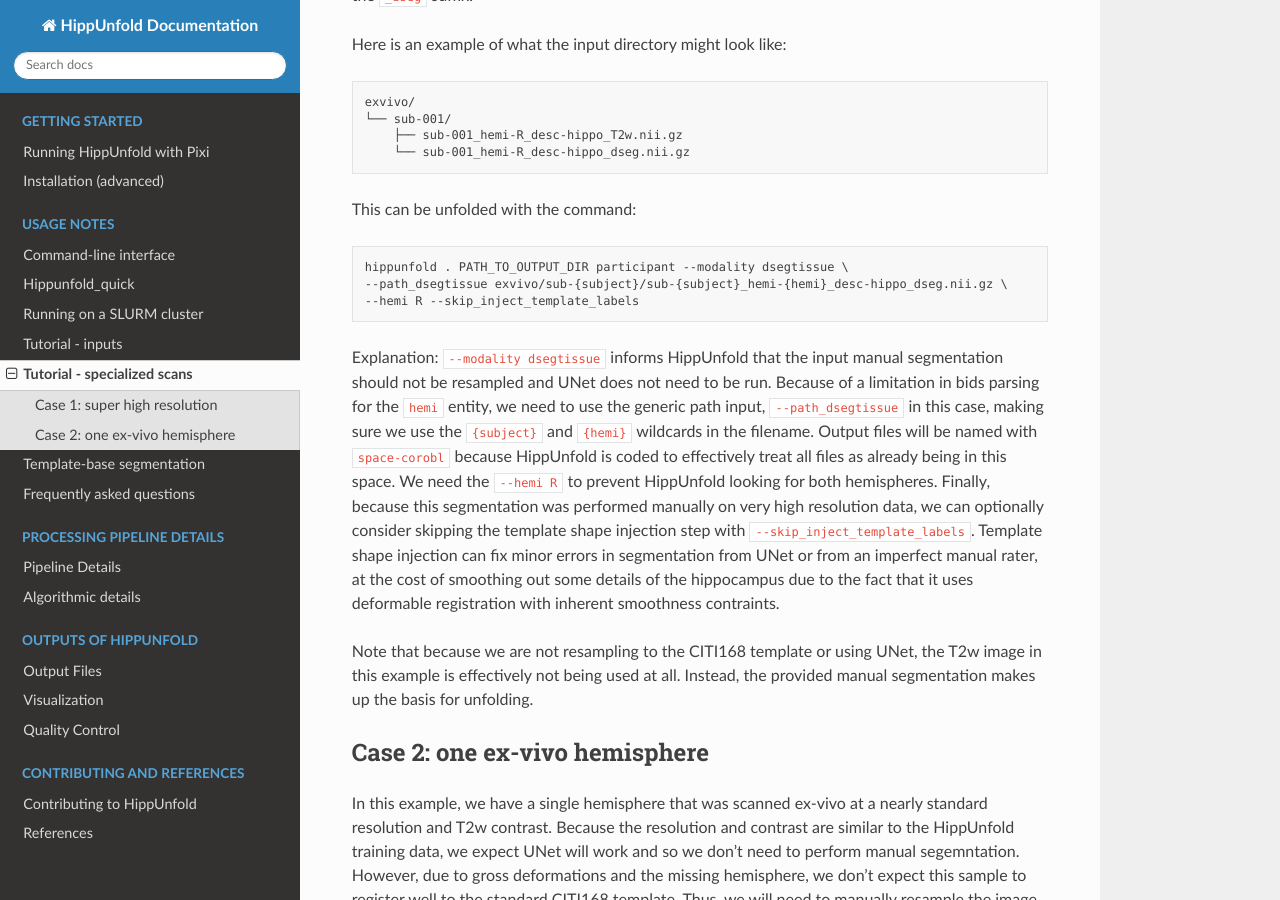
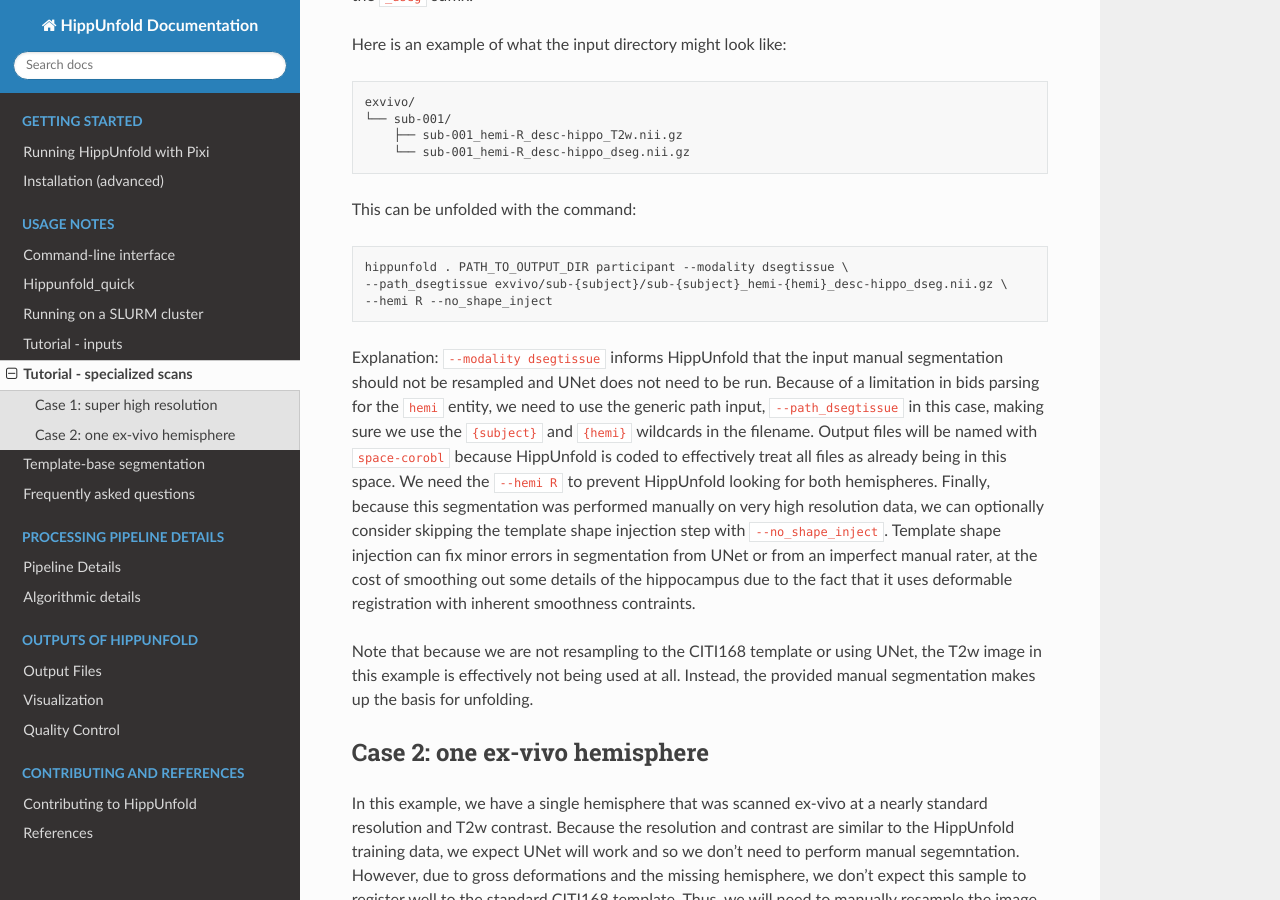
Before and after one commit to khanlab/hippunfold, a Sphinx documentation site: the page built from docs/usage/specializedScans.md, in a window 1280 px wide and 900 px high, scrolled down 689 px. Built offline with Sphinx 7.4.7 and the Read the Docs theme 3.1.0, drawn with Linux system fonts in a browser that asks for light colours.

Commit message:
Rename synthtopo models and add --force_shape_inject/--no_shape_inject flags
- hippneo_synthtopo -> synthtopo_neonate, hippls_synthtopo -> synthtopo_lifespan
- tissue_atlas_mapping: srlm list [2] -> scalar 2
- Per-model shape_inject default (on if unset); --force_shape_inject / --no_shape_inject override it, both together raise an error
- --skip_inject_template_labels kept as deprecated alias for --no_shape_inject
- Update specializedScans docs

Co-Authored-By: Claude Opus 5.5 <noreply@anthropic.com>

```diff
--- a/docs/usage/specializedScans.md
+++ b/docs/usage/specializedScans.md
@@ -43,7 +43,7 @@ This can be unfolded with the command:
 
     hippunfold . PATH_TO_OUTPUT_DIR participant --modality dsegtissue \
     --path_dsegtissue exvivo/sub-{subject}/sub-{subject}_hemi-{hemi}_desc-hippo_dseg.nii.gz \
-    --hemi R --skip_inject_template_labels
+    --hemi R --no_shape_inject
 
 Explanation: `--modality dsegtissue` informs HippUnfold that the input
 manual segmentation should not be resampled and UNet does not need to be
@@ -57,7 +57,7 @@ this space. We need the `--hemi R` to prevent HippUnfold looking for
 both hemispheres. Finally, because this segmentation was performed
 manually on very high resolution data, we can optionally consider
 skipping the template shape injection step with
-`--skip_inject_template_labels`. Template shape injection can fix minor
+`--no_shape_inject`. Template shape injection can fix minor
 errors in segmentation from UNet or from an imperfect manual rater, at
 the cost of smoothing out some details of the hippocampus due to the
 fact that it uses deformable registration with inherent smoothness
```
Also changed, not shown: 2 other files.
